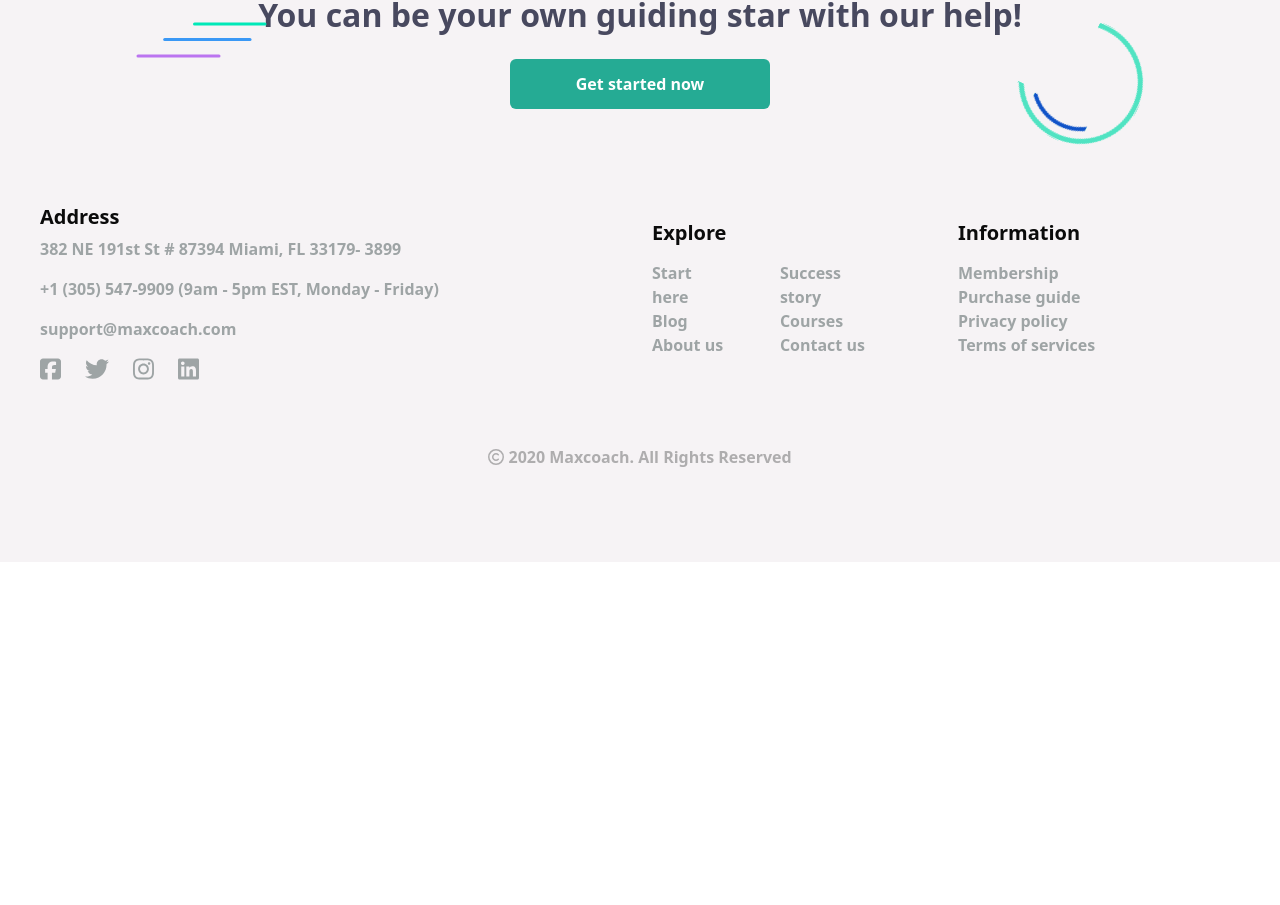
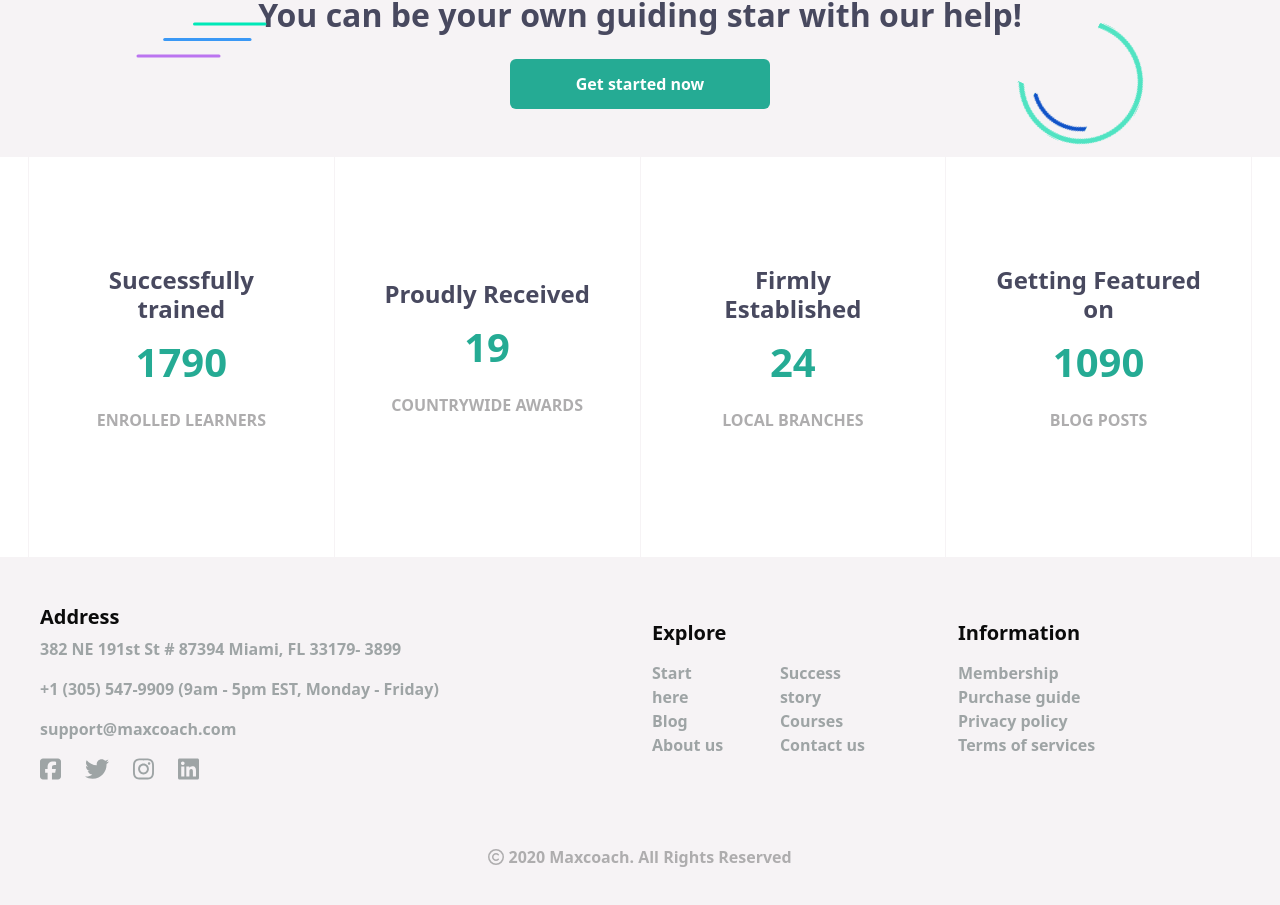
Before and after one commit to giuseppesciacca/proj-html-vuejs, a Vue app: page / in a window 1280 px wide. Shown: the part 3902-4807 px from the top of the page. Before the commit the page ends 4464 px from the top, so only its background shows below. Built offline with nearby package versions, Linux system fonts and the light colour scheme.

Commit message:
[add] ourNumbers section

```diff
--- /dev/null
+++ b/src/components/OurNumbers.vue
@@ -0,0 +1,65 @@
+<script>
+export default {
+    name: 'OurNumbers'
+}
+</script>
+
+<template>
+    <section id="our_numbers">
+        <div class="my_container">
+            <div class="row text-center">
+                <div class="col-3 d-flex flex-column justify-content-center px-5">
+                    <h4>Successfully trained</h4>
+                    <p class="fs-1 fw-bold number">1790</p>
+                    <p class="description">ENROLLED LEARNERS</p>
+                </div>
+
+                <div class="col-3 d-flex flex-column justify-content-center px-5">
+                    <h4>Proudly Received</h4>
+                    <p class="fs-1 fw-bold number">19</p>
+                    <p class="description">COUNTRYWIDE AWARDS</p>
+                </div>
+
+                <div class="col-3 d-flex flex-column justify-content-center px-5">
+                    <h4>Firmly Established</h4>
+                    <p class="fs-1 fw-bold number">24</p>
+                    <p class="description">LOCAL BRANCHES</p>
+                </div>
+
+                <div class="col-3 d-flex flex-column justify-content-center px-5">
+                    <h4>Getting Featured on</h4>
+                    <p class="fs-1 fw-bold number">1090</p>
+                    <p class="description">BLOG POSTS</p>
+                </div>
+
+            </div>
+        </div>
+    </section>
+</template>
+
+<style lang="scss" scoped>
+@use '../assets/scss/partials/variables.scss' as *;
+
+.row:first-child {
+    border-left: 1px solid $hint_of_red;
+}
+
+.col-3 {
+    border-right: 1px solid $hint_of_red;
+    height: 400px;
+
+    h4 {
+        color: $gun_powder;
+        font-weight: bold;
+    }
+
+    .number {
+        color: $jungle_green;
+    }
+
+    .description {
+        color: $shady_lady;
+        font-weight: bold;
+    }
+}
+</style>
--- a/src/components/PageMain.vue
+++ b/src/components/PageMain.vue
@@ -4,6 +4,7 @@ import FeaturedCourses from './FeaturedCourses.vue';
 import AccessTutoring from './AccessTutoring.vue';
 import EnjoyCompanionship from './EnjoyCompanionship.vue';
 import OurLearners from './OurLearners.vue';
+import OurNumbers from './OurNumbers.vue';
 
 export default {
     name: 'PageMain',
@@ -13,6 +14,7 @@ export default {
         AccessTutoring,
         EnjoyCompanionship,
         OurLearners,
+        OurNumbers
     }
 }
 </script>
@@ -24,6 +26,7 @@ export default {
         <AccessTutoring />
         <EnjoyCompanionship />
         <OurLearners />
+        <OurNumbers />
     </main>
 </template>
 
```
